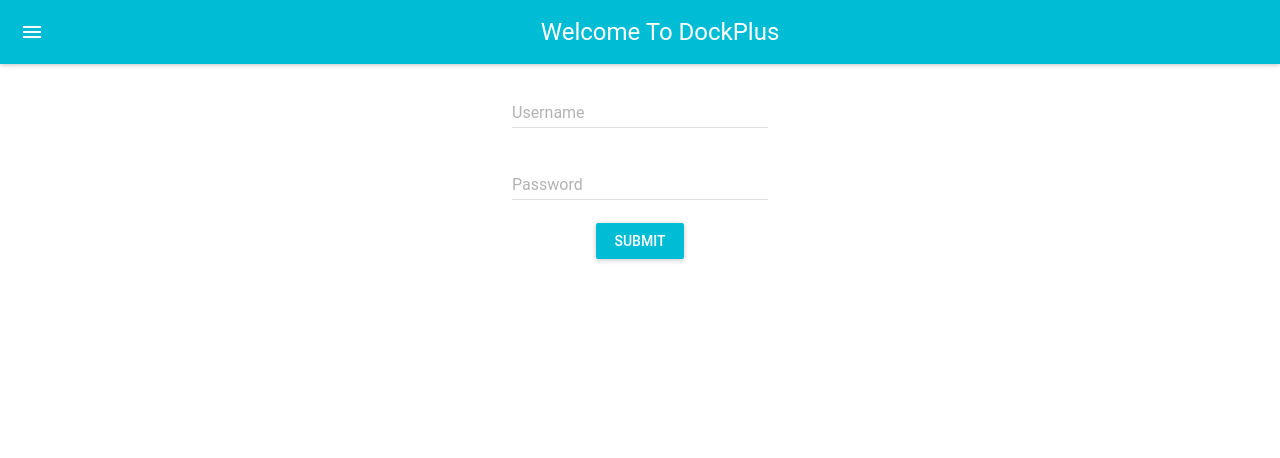
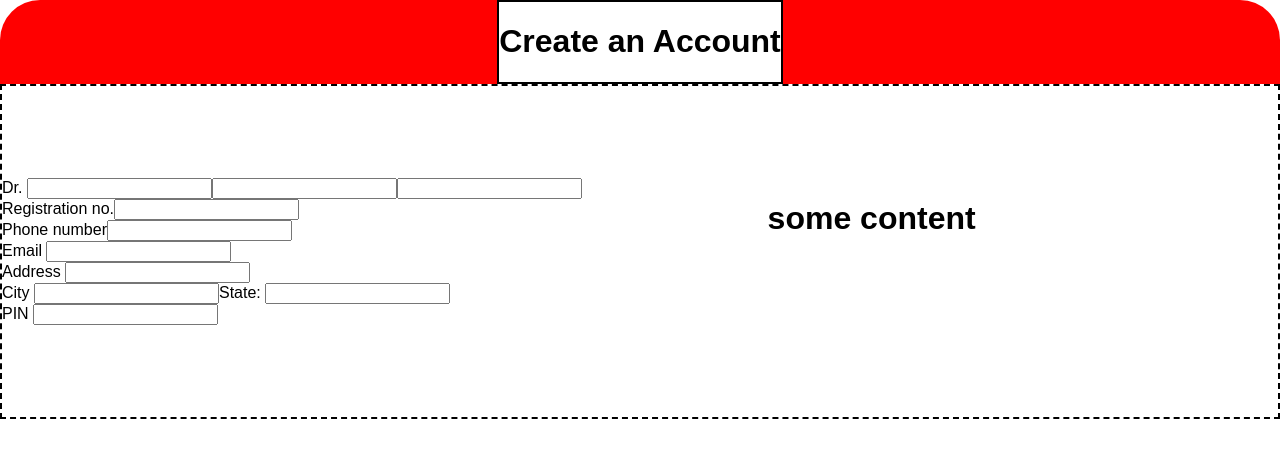
Before and after one commit to rocknegi/React, a React (Create React App) app: page /signup in a window 1280 px wide. Shown: the top 458 px of the page. Built offline with nearby package versions, Linux system fonts and the light colour scheme.

Commit message:
add register

```diff
--- a/package.json
+++ b/package.json
@@ -7,6 +7,8 @@
     "material-ui": "^0.20.2",
     "react": "^16.4.2",
     "react-dom": "^16.4.2",
+    "react-router": "^4.3.1",
+    "react-router-dom": "^4.3.1",
     "react-scripts": "1.1.4",
     "react-tap-event-plugin": "^3.0.3"
   },
--- a/src/App.js
+++ b/src/App.js
@@ -1,14 +1,19 @@
 import React, { Component } from 'react';
-import './App.css';
+import {BrowserRouter} from 'react-router-dom'
+import {Route} from 'react-router-dom'
 import Login from './Login/Login'
+import Signup from './Signup/Signup';
 
 class App extends Component {
 
   render() {
     return (
+      <BrowserRouter>
       <div>
- <Login />
+      <Route path ="/" exact component = {Login}/>
+      <Route path ="/signup" exact component = {Signup}/>
  </div>
+ </BrowserRouter>
     );
   }
 }
--- a/src/Login/Login.css
+++ b/src/Login/Login.css
@@ -1,3 +1,6 @@
 .Login {
     text-align: center;
   }
+.Submit{
+    cursor: pointer
+}
--- a/src/Login/Login.js
+++ b/src/Login/Login.js
@@ -25,7 +25,7 @@
 
   render() {
     return (
-
+     <div>
        <MuiThemeProvider>
         <div  className="Login">
         <AppBar
@@ -45,15 +45,18 @@
              />
            <br/>
            <RaisedButton label="Submit" primary={true} style={style} onClick={(event) => this.handleSubmit(event)}/>
+           <br />
+           <a href = "/signup">  create a new account </a>
        </div>
        </MuiThemeProvider>
 
-
+       </div>
     );
   }
 }
 
 const style = {
   margin: 15,
+
 };
  export default Login;
--- /dev/null
+++ b/src/Signup/Signup.js
@@ -0,0 +1,113 @@
+import React, { Component } from 'react';
+
+class Signup extends Component {
+    render(){
+        return(
+            <div className='wrapper' style={wrapit}>
+                <Header/>
+                <Footer/>
+            </div>
+        );
+    }
+}
+
+const wrapit = {
+    background:"red",
+    display: 'grid',
+    gridTemplateRows : '1fr 4fr',
+    borderRadius: '40px',
+};
+
+const topstyle = {
+    background:'white',
+    justifySelf:'center',
+    border:'2px solid black',
+    gridRow:'1 2',
+};
+
+const bottom = {
+    background:'white',
+    alignContent:'center',
+    border:'2px dashed black',
+    gridRow:'2 3',
+    display:'grid',
+    gridTemplateColumns:'3fr 2fr',
+};
+
+class Header extends Component {
+    render(){
+        return(
+            <div className ='header' style={topstyle}>
+                <h1>Create an Account</h1>
+            </div>
+        );
+    }
+}
+
+
+class Footer extends Component {
+    render(){
+        return(
+            <div classname ='footer' style ={bottom}>
+                <Left/>
+                <Right/>
+            </div>
+        );
+    }
+}
+
+class Left extends Component {
+    render(){
+        return(
+            <div classname ='left' style ={lef}>
+            <div >
+                <label>Dr. <input type='text'/><input type='text'/><input type='text'/></label>
+                </div>
+
+                <div >
+                <label>Registration no.<input type='text'/></label>
+                </div>
+
+                <div >
+                <label>Phone number<input type='text'/></label>
+                </div>
+
+                <div >
+                <label>Email <input type='email'/></label>
+                </div>
+
+                <div >
+                <label>Address <input type='textarea'/></label>
+                </div>
+
+                <div style={{display:'inline'}}>
+                <label>City <input type='text'/></label>
+                <label>State: <input type='text'/></label>
+                </div>
+
+                <div >
+                <label>PIN <input type='text'/></label>
+                </div>
+            </div>
+        );
+    }
+}
+
+class Right extends Component {
+    render(){
+        return(
+            <div classname ='right' style ={rig}>
+              <h1>some content</h1>
+            </div>
+        );
+    }
+}
+
+const lef = {
+
+};
+
+const rig = {
+
+};
+export default Signup;
```
Also changed, not shown: 1 other file (tests, documents, lock files or other folders).
